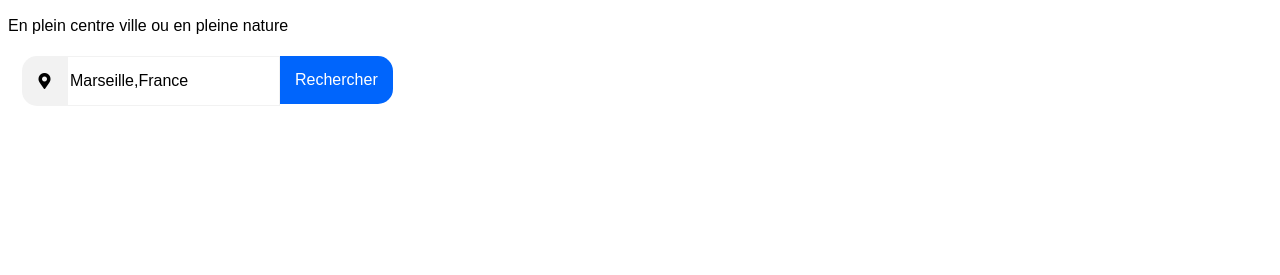
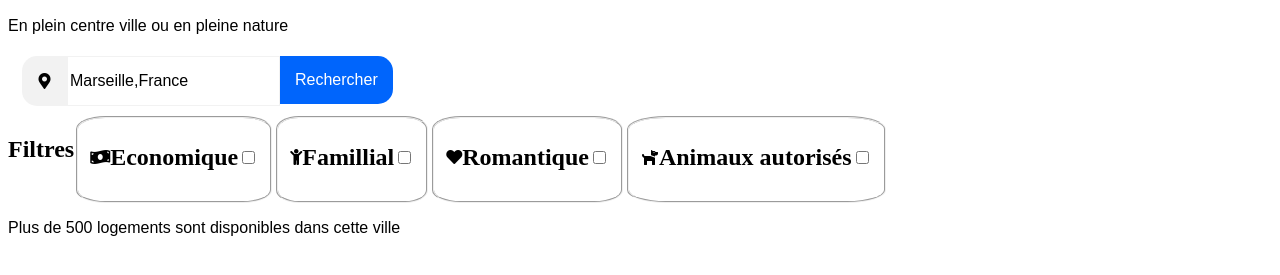
Before and after one commit to Damedesang/PorcherMarine_2_10022021, a plain HTML site: page Index.html in a window 1280 px wide. Shown: the part 121-396 px from the top of the page. Drawn offline with Linux system fonts and the light colour scheme.

Commit message:
Mise en place des checkbox
Mise en place des checkbox des filtres sans la mise en forme.

```diff
--- a/Index.html
+++ b/Index.html
@@ -23,18 +23,61 @@
         </header>
         <div id="hebergements">
             <section>
-                <!--Filtre+ barre recherche-->
+                <!-- Barre recherche-->
                 <h1>Trouvez votre hébergement pour des vacances de rêve</h1>
                 <p>En plein centre ville ou en pleine nature</p>
                 <form method="post" action="#">
                     <fieldset class="barrerecherche">
-                        <div class="icone1">
+                        <div class="icone">
                             <i class="fas fa-map-marker-alt"></i>
                         </div>
                         <input class="texterecherche" type="search" value="Marseille,France"/>
                         <input class="boutonrecherche" type="submit" value="Rechercher"/>
                     </fieldset>
                 </form>
+            </section>
+            <section>
+                <!--Filtres-->
+                <div class="boxfiltres">
+                    <h2>Filtres</h2>
+                    <form method="post" action="#">
+                        <fieldset class="formfiltres">
+                            <div class="filtres">
+                                <i class="fas fa-money-bill-wave"></i>
+                                <h2>Economique</h2>
+                                <input type="checkbox">
+                            </div>
+                        </fieldset>
+                    </form>
+                    <form method="post" action="#">
+                        <fieldset class="formfiltres">
+                            <div class="filtres">
+                                <i class="fas fa-child"></i>
+                                <h2>Famillial</h2>
+                                <input type="checkbox">
+                            </div>
+                        </fieldset>
+                    </form>
+                    <form method="post" action="#">
+                        <fieldset class="formfiltres">
+                            <div class="filtres">
+                                <i class="fas fa-heart"></i>
+                                <h2>Romantique</h2>
+                                <input type="checkbox">
+                            </div>
+                        </fieldset>
+                    </form>
+                    <form method="post" action="#">
+                        <fieldset class="formfiltres">
+                            <div class="filtres">
+                                <i class="fas fa-dog"></i>
+                                <h2>Animaux autorisés</h2>
+                                <input type="checkbox">
+                            </div>
+                        </fieldset>
+                    </form>
+                </div>
+                <p>Plus de 500 logements sont disponibles dans cette ville</p>
             </section>
             <section>
                 <!--Résultat + catégorie populaire-->
--- a/Styles.css
+++ b/Styles.css
@@ -143,7 +143,7 @@ p {
     padding-right: 0px;
 }
 
-.icone1 {
+.icone {
     border: none;
     border-bottom-left-radius: 15px;
     border-top-left-radius: 15px;
@@ -178,6 +178,21 @@ p {
 
 }
 
+.boxfiltres {
+    display: flex;
+}
+
+.filtres {
+    display: flex;
+    align-items: center;
+    justify-content: center;
+}
+
+.formfiltres {
+    border-radius: 15%;
+}
+
+
 /* #endregion */
 
 /* #region footer */
```
